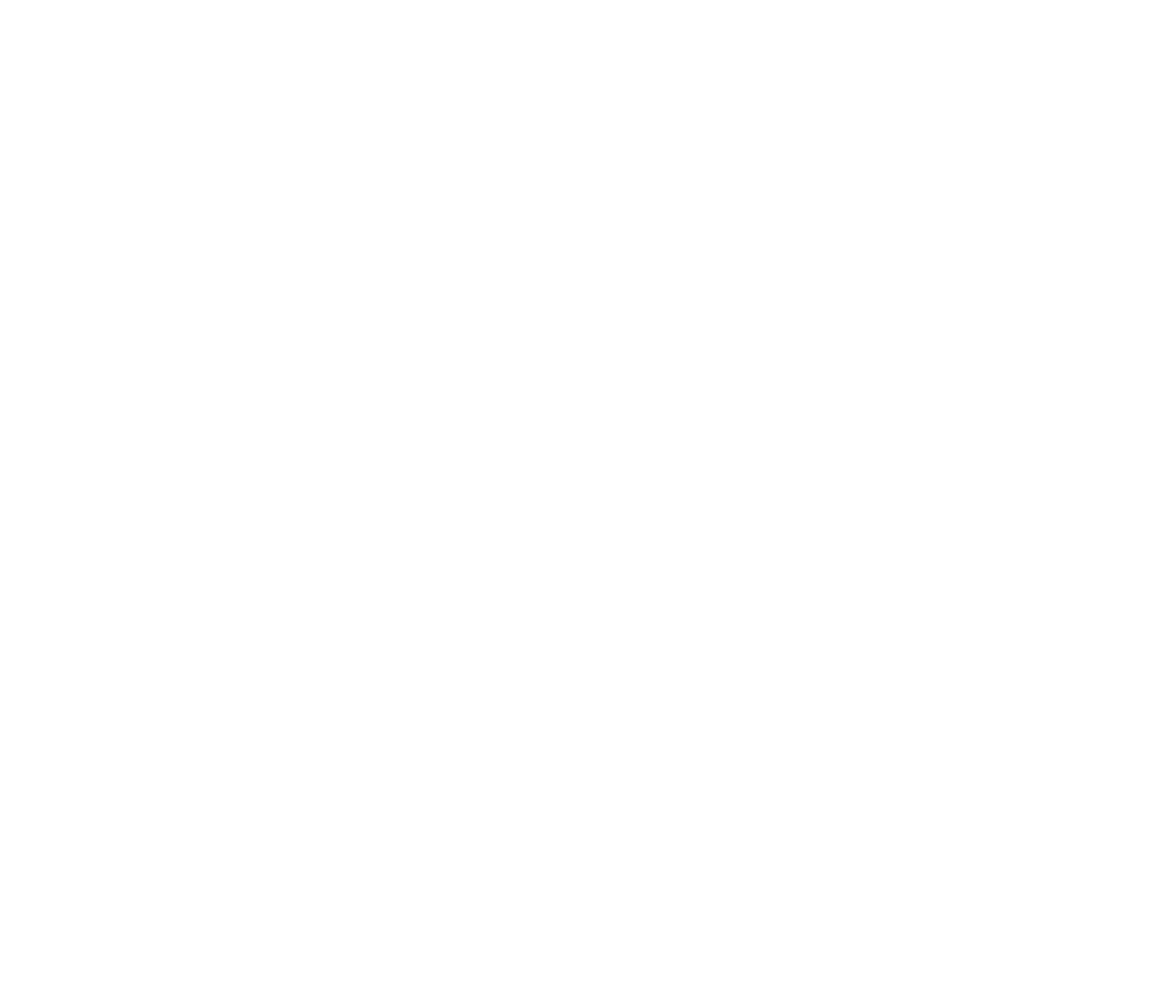
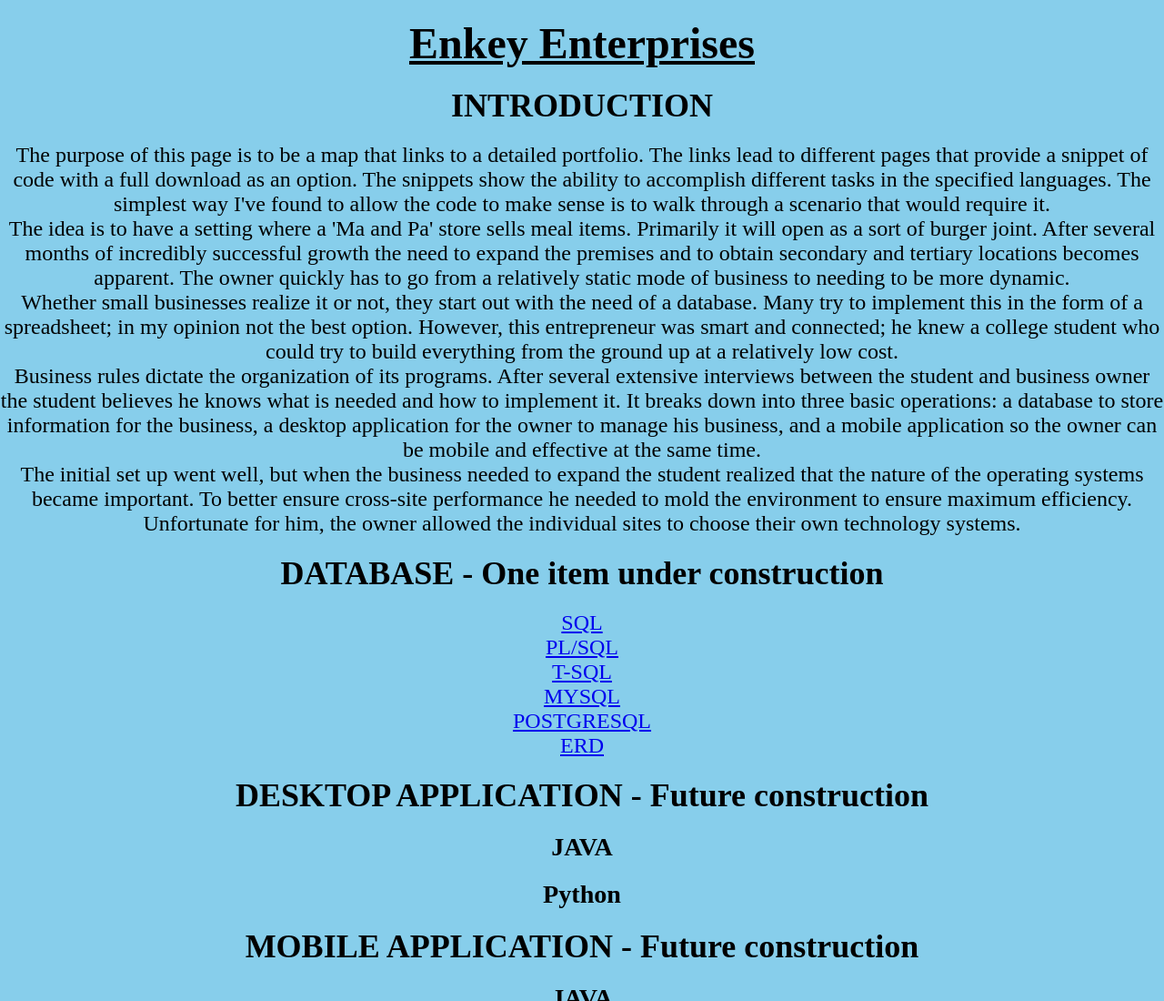
Before and after one commit to Enkey-William/enkeyenterprises, a plain HTML site: page index.html in a window 1280 px wide. Shown: the top 1100 px of the page at 91% size. Before the commit the page ends 800 px from the top, so only its background shows below. Drawn offline with Linux system fonts and the light colour scheme.

Commit message:
20190316index
Working on the main page and its associated css

```diff
--- /dev/null
+++ b/css/index.css
@@ -0,0 +1,37 @@
+*
+{
+    padding: 0px;
+    margin: 0px;
+}
+
+body
+{
+    background-color: skyblue;
+    text-align: center;
+    font-size: 1.5em;
+}
+
+h1
+{
+    text-align: center;
+    text-decoration: underline;
+    font-size: 2em;
+    margin: 20px;
+}
+
+h2
+{
+    margin: 20px;
+}
+
+h3
+{
+    margin: 20px;
+}
+
+ul
+{
+    list-style: none;
+    display: flex;
+    flex-direction: column;
+}
--- a/index.html
+++ b/index.html
@@ -1 +1,54 @@
-<!DOCTYPE HTML>
+<!doctype html>
+<html lang = "en-us">
+<head>
+    <meta charset = "utf-8">
+    <title>Enkey Enterprises</title>
+    <meta name = "author" content = "Gidgiddoni">
+    <meta name = "viewport" content = "width = device-width">
+    <link href = "css/index.css" type = "text/css" rel = "stylesheet" media = "screen">
+</head>
+<body>
+    <header><h1>Enkey Enterprises</h1></header>
+    <main>
+        <h2>INTRODUCTION</h2>
+            <p>The purpose of this page is to be a map that links to a detailed portfolio. The links lead to different pages that provide a snippet of code with a full download as an option. The snippets show the ability to accomplish different tasks in the specified languages. The simplest way I've found to allow the code to make sense is to walk through a scenario that would require it.</p>
+            <p>The idea is to have a setting where a 'Ma and Pa' store sells meal items. Primarily it will open as a sort of burger joint. After
+            several months of incredibly successful growth the need to expand the premises and to obtain secondary and tertiary locations becomes apparent. The owner quickly has to go from a relatively static mode of business to needing to be more dynamic.</p>
+            <p>Whether small businesses realize it or not, they start out with the need of a database. Many try to implement this in the form of
+            a spreadsheet; in my opinion not the best option. However, this entrepreneur was smart and connected; he knew a college student who could try to build everything from the ground up at a relatively low cost.</p>
+            <p>Business rules dictate the organization of its programs. After several extensive interviews between the student and business
+            owner the student believes he knows what is needed and how to implement it. It breaks down into three basic operations: a database to store information for the business, a desktop application for the owner to manage his business, and a mobile application so the owner can be mobile and effective at the same time.</p>
+            <p>The initial set up went well, but when the business needed to expand the student realized that the nature of the operating
+            systems became important. To better ensure cross-site performance he needed to mold the environment to ensure maximum efficiency. Unfortunate for him, the owner allowed the individual sites to choose their own technology systems.</p>
+        <h2>DATABASE - One item under construction</h2>
+            <nav>
+                <ul class="database_list">
+                    <li><a href="html/sql" target="_blank">SQL</a></li>
+                    <li><a href="html/plsql" target="_blank">PL/SQL</a></li>
+                    <li><a href="html/tsql" target="_blank">T-SQL</a></li>
+                    <li><a href="html/mysql" target="_blank">MYSQL</a></li>
+                    <li><a href="html/postgresql" target="_blank">POSTGRESQL</a></li>
+                    <li><a href="html/erd" target="_blank">ERD</a></li>
+                </ul>
+            </nav>
+        <h2>DESKTOP APPLICATION - Future construction</h2>
+            <h3>JAVA</h3>
+            <h3>Python</h3>
+        <h2>MOBILE APPLICATION - Future construction</h2>
+            <h3>JAVA</h3>
+            <h3>Python</h3>
+        <h2>OPERATING SYSTEM - Future construction</h2>
+            <h3>Windows</h3>
+            <h3>Linux</h3>
+            <h3>Mac</h3>
+            <h3>Docker</h3>
+        <h2>NETWORK - Future construction</h2>
+            <h3>Servers</h3>
+            <h3>Routers</h3>
+            <h3>Switches</h3>
+    </main>
+    <footer>
+        <h2>&copy; Enkey Enterprises</h2>
+    </footer>
+</body>
+</html>
```
